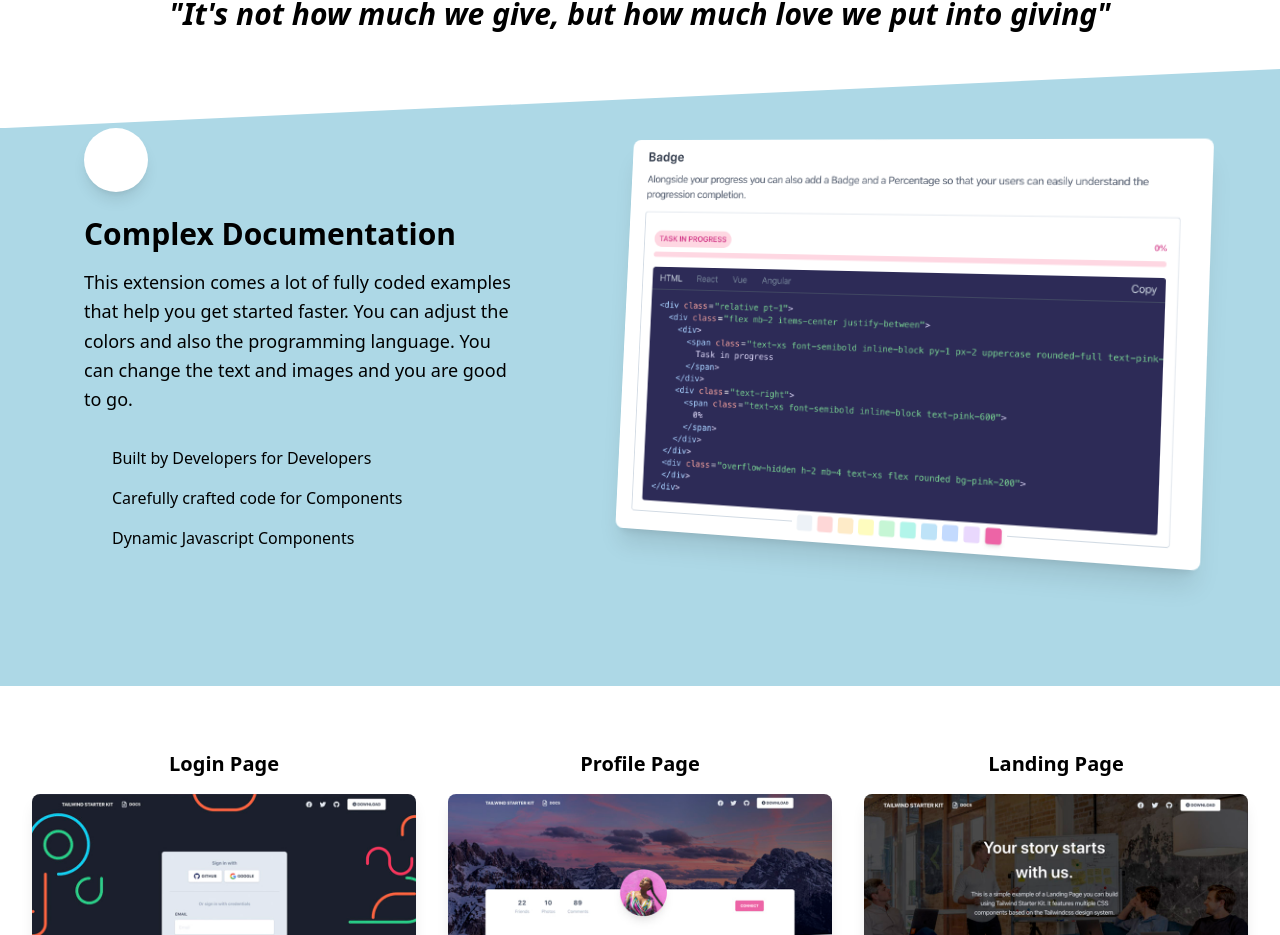
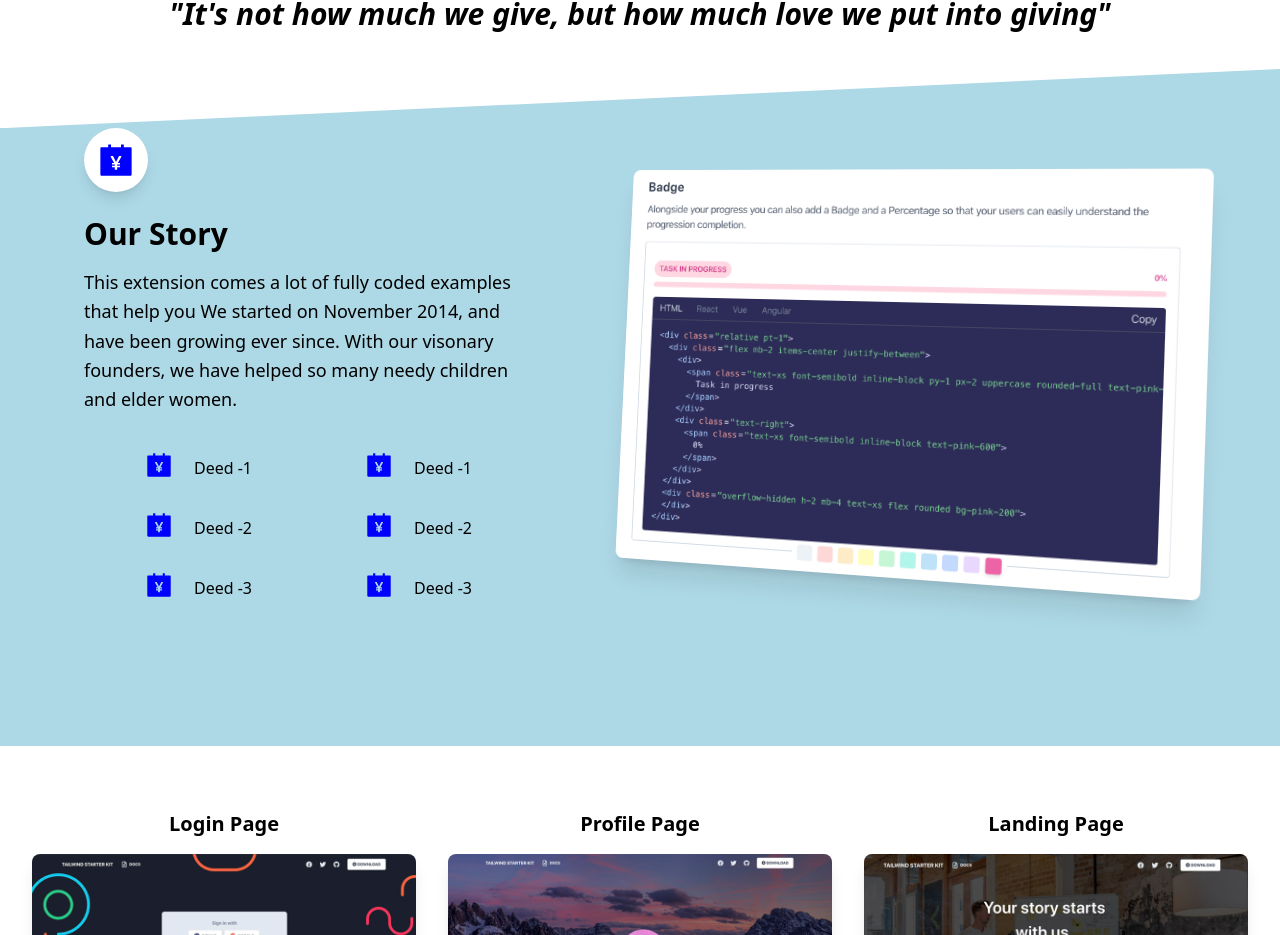
Before and after one commit to Srezzx/Mothers-nest, a Next.js app: page / in a window 1280 px wide. Shown: the part 1652-2587 px from the top of the page. Built offline with nearby package versions, Linux system fonts and the light colour scheme.

Commit message:
changed little ui

```diff
--- a/components/Section5/Section5.tsx
+++ b/components/Section5/Section5.tsx
@@ -1,5 +1,5 @@
 import React from "react";
-
+import { AiFillAccountBook } from "react-icons/ai";
 const Section5 = () => {
   return (
     <div>
@@ -22,29 +22,30 @@ const Section5 = () => {
             ></polygon>
           </svg>
         </div>
-        <div className='items-center flex flex-wrap'>
-          <div className='w-full md:w-5/12 ml-auto px-12 md:px-4'>
+        <div className=' items-center flex flex-wrap'>
+          <div className=' w-full md:w-5/12 ml-auto px-4 md:px-4'>
             <div className='md:pr-12'>
               <div className=' p-3 text-center inline-flex items-center justify-center w-16 h-16 mb-6 shadow-lg rounded-full bg-white'>
-                <i className='fas fa-file-alt text-xl'></i>
+                <AiFillAccountBook size={50} color={"blue"} />
               </div>
-              <h3 className='text-3xl font-semibold'>Complex Documentation</h3>
+              <h3 className='text-3xl font-semibold'>Our Story</h3>
               <p className='mt-4 text-lg leading-relaxed '>
                 This extension comes a lot of fully coded examples that help you
-                get started faster. You can adjust the colors and also the
-                programming language. You can change the text and images and you
-                are good to go.
+                We started on November 2014, and have been growing ever since.
+                With our visonary founders, we have helped so many needy
+                children and elder women.
               </p>
-              <ul className='list-none mt-6'>
+              <div className='  flex flex-row align-center justify-around'>
+                <ul className=' list-none mt-6'>
                   <li className='py-2'>
                     <div className='flex items-center'>
                       <div>
                         <span className='text-xs font-semibold inline-block py-1 px-2 uppercase rounded-full  bg-blueGray-50 mr-3'>
-                        <i className='fas fa-fingerprint'></i>
+                          <AiFillAccountBook size={30} color={"blue"} />
                         </span>
                       </div>
                       <div>
-                      <h4 className=''>Built by Developers for Developers</h4>
+                        <h4 className=''>Deed -1</h4>
                       </div>
                     </div>
                   </li>
@@ -52,13 +53,11 @@ const Section5 = () => {
                     <div className='flex items-center'>
                       <div>
                         <span className='text-xs font-semibold inline-block py-1 px-2 uppercase rounded-full  bg-blueGray-50 mr-3'>
-                        <i className='fab fa-html5'></i>
+                          <AiFillAccountBook size={30} color={"blue"} />
                         </span>
                       </div>
                       <div>
-                      <h4 className=''>
-                        Carefully crafted code for Components
-                      </h4>
+                        <h4 className=''>Deed -2</h4>
                       </div>
                     </div>
                   </li>
@@ -66,15 +65,54 @@ const Section5 = () => {
                     <div className='flex items-center'>
                       <div>
                         <span className='text-xs font-semibold inline-block py-1 px-2 uppercase rounded-full  bg-blueGray-50 mr-3'>
-                        <i className='far fa-paper-plane'></i>
+                          <AiFillAccountBook size={30} color={"blue"} />
                         </span>
                       </div>
                       <div>
-                      <h4 className=''>Dynamic Javascript Components</h4>
+                        <h4 className=''>Deed -3</h4>
                       </div>
                     </div>
                   </li>
                 </ul>
+                <ul className=' list-none mt-6'>
+                  <li className='py-2'>
+                    <div className='flex items-center'>
+                      <div>
+                        <span className='text-xs font-semibold inline-block py-1 px-2 uppercase rounded-full  bg-blueGray-50 mr-3'>
+                          <AiFillAccountBook size={30} color={"blue"} />
+                        </span>
+                      </div>
+                      <div>
+                        <h4 className=''>Deed -1</h4>
+                      </div>
+                    </div>
+                  </li>
+                  <li className='py-2'>
+                    <div className='flex items-center'>
+                      <div>
+                        <span className='text-xs font-semibold inline-block py-1 px-2 uppercase rounded-full  bg-blueGray-50 mr-3'>
+                          <AiFillAccountBook size={30} color={"blue"} />
+                        </span>
+                      </div>
+                      <div>
+                        <h4 className=''>Deed -2</h4>
+                      </div>
+                    </div>
+                  </li>
+                  <li className='py-2'>
+                    <div className='flex items-center'>
+                      <div>
+                        <span className='text-xs font-semibold inline-block py-1 px-2 uppercase rounded-full  bg-blueGray-50 mr-3'>
+                          <AiFillAccountBook size={30} color={"blue"} />
+                        </span>
+                      </div>
+                      <div>
+                        <h4 className=''>Deed -3</h4>
+                      </div>
+                    </div>
+                  </li>
+                </ul>
+              </div>
             </div>
           </div>
 
```
Lines whose indentation alone changed are shown as unchanged.
